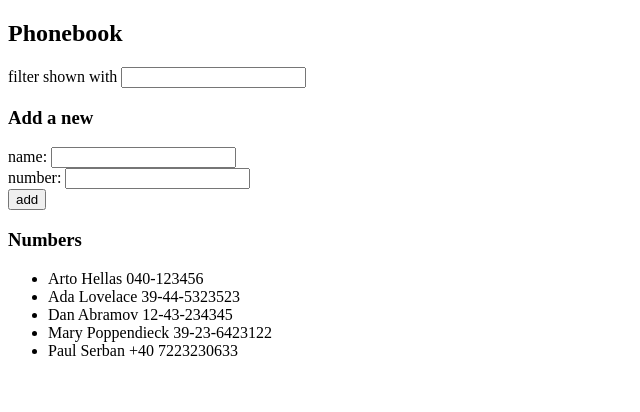
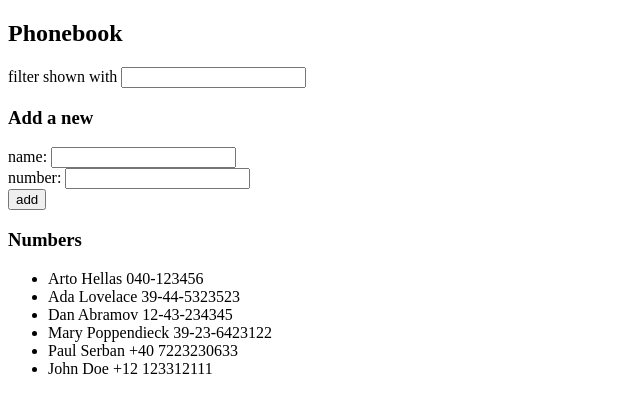
Before and after one commit to paulAlexSerban/wbk--full-stack-open--2026, a React (Vite) app in the folder part2/phonebook/: page / in a window 1280 px wide. Shown: the top 412 px of the page, without its empty margins (0-640 px from the left). Built offline with nearby package versions, Linux system fonts and the light colour scheme; data requests are answered from the project's data file.

Commit message:
feat(part2): add ex 2.13 sol

```diff
--- a/part2/phonebook/db.json
+++ b/part2/phonebook/db.json
@@ -24,6 +24,11 @@
       "name": "Paul Serban",
       "number": "+40 7223230633",
       "id": "9D3vSPbVl90"
+    },
+    {
+      "name": "John Doe",
+      "number": "+12 123312111",
+      "id": "CLI2vzYC4Nc"
     }
   ],
   "$schema": "./node_modules/json-server/schema.json"
--- a/part2/phonebook/src/App.jsx
+++ b/part2/phonebook/src/App.jsx
@@ -1,11 +1,9 @@
 import { useState, useEffect } from "react";
-import axios from "axios";
+import personService from "./services/persons";
 
 import Filter from "./components/filter";
 import PersonForm from "./components/pearsonForm";
 import Persons from "./components/persons";
-
-const API_ENDPOINT = "http://localhost:3001/persons";
 
 const App = () => {
   const [persons, setPersons] = useState([]);
@@ -14,8 +12,8 @@ const App = () => {
   const [filterQuery, setFilterQuery] = useState("");
 
   useEffect(() => {
-    axios.get(API_ENDPOINT).then((response) => {
-      setPersons(response.data);
+    personService.getAll().then((initialPersons) => {
+      setPersons(initialPersons);
     });
   }, []);
 
@@ -40,13 +38,11 @@ const App = () => {
       number: newNumber,
     };
 
-    axios
-      .post(API_ENDPOINT, personObject)
-      .then((response) => {
-        setPersons(persons.concat(response.data));
-        setNewName("");
-        setNewNumber("");
-      });
+    personService.create(personObject).then((returnedPerson) => {
+      setPersons(persons.concat(returnedPerson));
+      setNewName("");
+      setNewNumber("");
+    });
   };
 
   const personsToShow = persons.filter((person) =>
--- /dev/null
+++ b/part2/phonebook/src/services/persons.js
@@ -0,0 +1,14 @@
+import axios from 'axios'
+const BASE_URL = 'http://localhost:3001/persons'
+
+const getAll = () => {
+  const request = axios.get(BASE_URL)
+  return request.then(response => response.data)
+}
+
+const create = newObject => {
+  const request = axios.post(BASE_URL, newObject)
+  return request.then(response => response.data)
+}
+
+export default { getAll, create }
```
